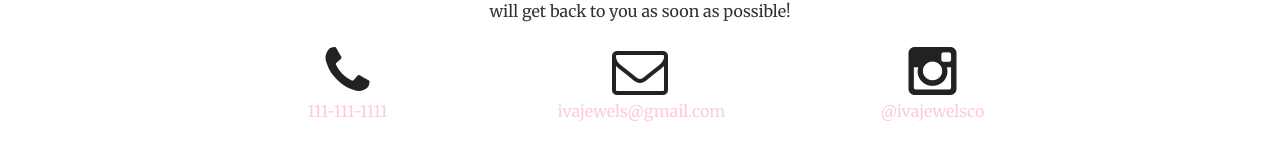
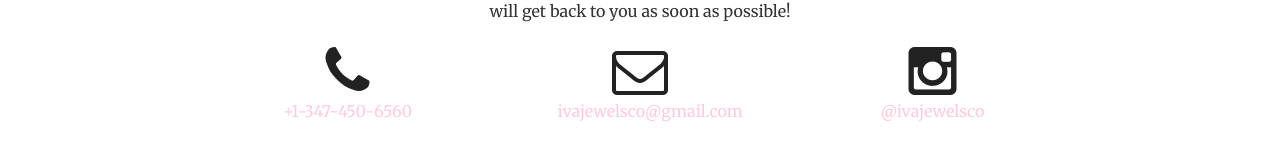
Before and after one commit to IvaJewels/IvaJewels.github.io, a Jekyll site: the page built from index.html, in a window 1280 px wide and 900 px high, scrolled down 1804 px. Shown: the part 657-818 px from the top of the window. Built offline with Jekyll 4.4.1, drawn with Linux system fonts in a browser that asks for light colours.

Commit message:
Update phone & email

```diff
--- a/_includes/contact.html
+++ b/_includes/contact.html
@@ -7,15 +7,15 @@
                 <p>Ready to start your next project with us? That's great! Give us a call or send us an email and we will get back to you as soon as possible!</p>
             </div>
             <div class="col-lg-2 col-lg-offset-2 text-center">
-                <a href="tel:+11111111111">
+                <a href="tel:+13474506560">
                     <i class="fa fa-phone fa-3x wow bounceIn" data-wow-delay=".1s"></i>
-                    <p>111-111-1111</p>
+                    <p>+1-347-450-6560</p>
                 </a>
             </div>
             <div class="col-lg-2 col-lg-offset-1 text-center">
                 <a href="mailto:ivajewelsco@gmail.com">
                     <i class="fa fa-envelope-o fa-3x wow bounceIn" data-wow-delay=".1s"></i>
-                    <p>ivajewels@gmail.com</p>
+                    <p>ivajewelsco@gmail.com</p>
                 </a>
             </div>
             <div class="col-lg-2 col-lg-offset-1 text-center">
```
